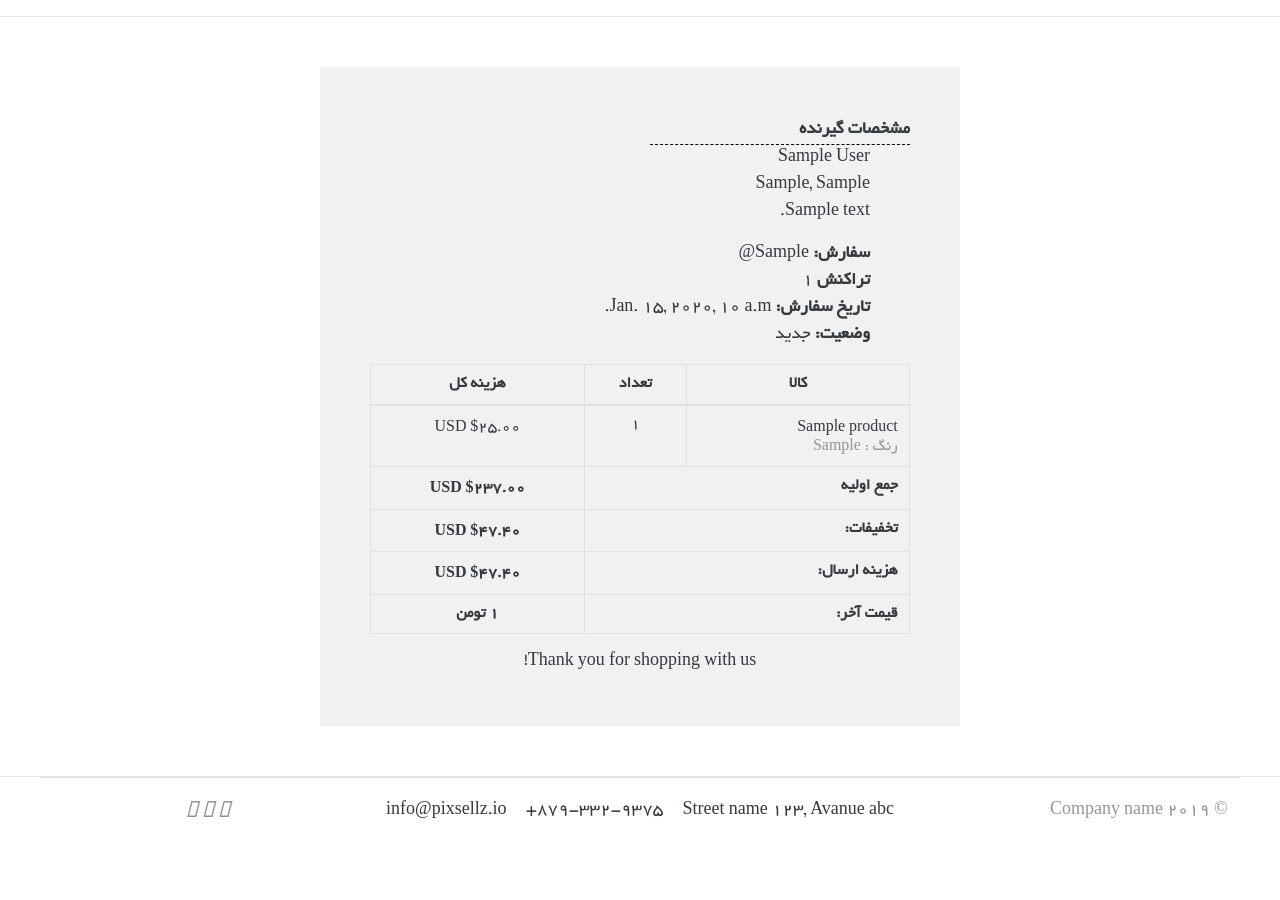
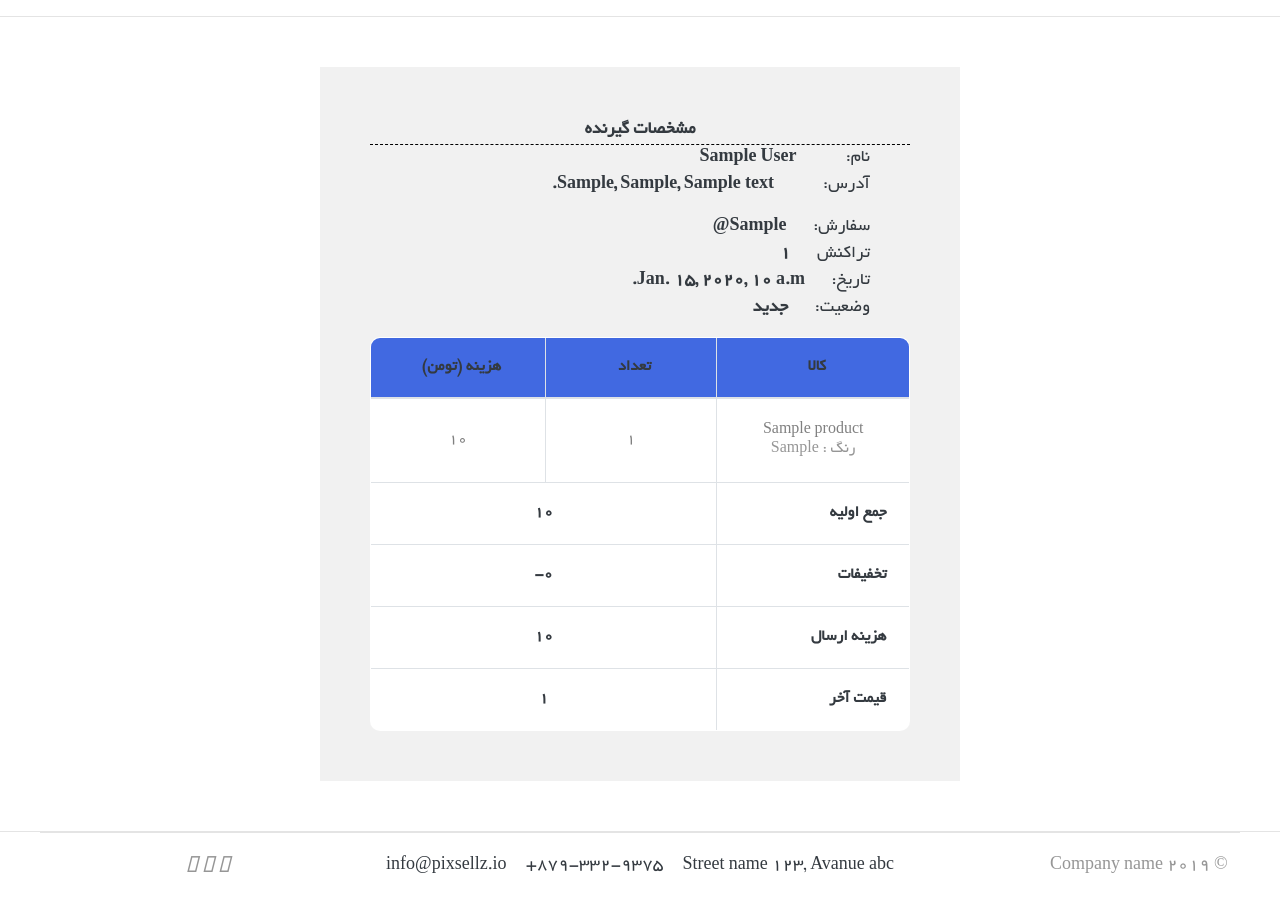
Before and after one commit to pya-h/Pheelstyle, a Django app: a page that uses templates/dashboard/single_order.html in a window 1280 px wide. Shown: the part 432-1332 px from the top of the page. Before the commit the page ends 1250 px from the top, so only its background shows below. Run offline with Django 3.2, Linux system fonts and the light colour scheme; a user stored in the database is signed in; tables that the repository leaves empty hold one stand-in row (values such as "Sample post"); some libraries are stand-ins or nearby versions; some web fonts are replaced.

Commit message:
single order section nearly complited

```diff
--- a/templates/dashboard/single_order.html
+++ b/templates/dashboard/single_order.html
@@ -1,25 +1,26 @@
 {% extends 'layout.html' %}
 {% load static %}
 {% block content %}
+        <link rel="stylesheet" type="text/css" href="{% static 'css/table.css' %}">
+
     <div class="container" style="width: 50%;padding: 50px;background: #f1f1f1;margin: 50px auto;">
         <div class="row invoice row-printable">
             <div class="col-md-12">
                 <!-- col-lg-12 start here -->
                 <div class="panel panel-default plain" id="dash_0">
                     <!-- Start .panel -->
-                    <div class="panel-body p30">
+                    <div class="panel-body">
                         <div dir="rtl" class="row text-right">
                             <!-- Start .row -->
 
                             <!-- col-lg-6 end here -->
-                            <div class="col-lg-6">
+                            <div class="text-center col-12">
                                 <!-- col-lg-6 start here -->
                                 <div class="invoice-from">
                                     <strong>مشخصات گیرنده</strong>
                                     <ul style="border-top: 1px dashed black; list-style-type: none" class="w-100 text-right" >
-                                        <li>{{ order.receiver }}</li>
-                                        <li> {{ order.receiver.province }}, {{ order.receiver.city }}</li>
-                                        <li> {{ order.receiver.address }}</li>
+                                        <li> نام: <strong class="mx-5">{{ order.receiver }}</strong></li>
+                                        <li> آدرس: <strong class="mx-5">{{ order.receiver.province }}, {{ order.receiver.city }}, {{ order.receiver.address }} </strong></li>
                                     </ul>
                                 </div>
                             </div>
@@ -30,28 +31,30 @@
                                 <div class="invoice-details mt25">
                                     <div class="well">
                                         <ul lass="list-unstyled mb0" style="list-style-type: none">
-                                            <li><strong>سفارش:</strong> {{ order.key  }}@</li>
-                                            <li><strong>تراکنش</strong> {{ order.transaction.receipt.reference_id }}</li>
-                                            <li><strong>تاریخ سفارش:</strong> {{ order.date_created }} </li>
-                                            <li><strong>وضعیت:</strong> {{ order.status_fa }} </li>
+                                            <li>سفارش:<strong class="mx-4"> {{ order.key  }}@ </strong></li>
+                                            <li>تراکنش<strong class="mx-4"> {{ order.transaction.receipt.reference_id }} </strong></li>
+                                            <li>تاریخ:<strong class="mx-4"> {{ order.date_created }} </strong> </li>
+                                            <li>وضعیت:<strong class="mx-4"> {{ order.status_fa }} </strong></li>
                                         </ul>
                                     </div>
                                 </div>
 
                                 <div class="invoice-items">
-                                    <div class="table-responsive" style="overflow: hidden; outline: none;" tabindex="0">
-                                        <table class="table table-bordered">
+                                    <div class="container-table-orders m-0 p-0" style="overflow: hidden; outline: none;" tabindex="0">
+                                    <div class="wrap-table-orders m-0 p-0">
+
+                                        <table class="table-orders table-bordered">
                                             <thead>
                                                 <tr>
-                                                    <th class="per70 text-center">کالا</th>
-                                                    <th class="per5 text-center">تعداد</th>
-                                                    <th class="per25 text-center">هزینه کل</th>
+                                                    <th class="table-column-1 text-center">کالا</th>
+                                                    <th class="table-column-1 text-center">تعداد</th>
+                                                    <th class="table-column-1  text-center">هزینه (تومن)</th>
                                                 </tr>
                                             </thead>
                                             <tbody>
                                             {% for item in items  %}
                                                 <tr>
-                                                    <td>
+                                                    <td  class="table-column-1 text-center p-4">
                                                         {{ item.product }}
                                                             {% if item.variations.all  %}
                                                                 {% for v in item.variations.all %}
@@ -61,34 +64,32 @@
                                                                 {% endfor %}
                                                             {% endif %}
                                                     </td>
-                                                    <td class="text-center">1</td>
-                                                    <td class="text-center">$25.00 USD</td>
+                                                    <td class="table-column-1 text-center p-3">1</td>
+                                                    <td class="table-column-1 text-center p-3">{{ item.cost }}</td>
                                                 </tr>
                                             {% endfor %}
                                             </tbody>
                                             <tfoot>
-                                                <tr>
-                                                    <th colspan="2" class="text-right">جمع اولیه</th>
-                                                    <th class="text-center">$237.00 USD</th>
+                                                <tr >
+                                                    <th class="text-right p-4">جمع اولیه</th>
+                                                    <th colspan="2"  class="text-center p-3">{{ order.cost }}</th>
                                                 </tr>
                                                 <tr>
-                                                    <th colspan="2" class="text-right">تخفیفات:</th>
-                                                    <th class="text-center">$47.40 USD</th>
+                                                    <th class="text-right p-4">تخفیفات</th>
+                                                    <th colspan="2" class="text-center p-3">{{ order.discounts }}-</th>
                                                 </tr>
                                                 <tr>
-                                                    <th colspan="2" class="text-right">هزینه ارسال:</th>
-                                                    <th class="text-center">$47.40 USD</th>
+                                                    <th class="text-right p-4">هزینه ارسال</th>
+                                                    <th colspan="2" class="text-center p-3">{{ order.shipping_cost }}</th>
                                                 </tr>
                                                 <tr>
-                                                    <th colspan="2" class="text-right">قیمت آخر:</th>
-                                                    <th class="text-center">{{ order.must_be_paid }} تومن</th>
+                                                    <th class="text-right p-4">قیمت آخر</th>
+                                                    <th colspan="2" class="text-center p-3">{{ order.must_be_paid }}</th>
                                                 </tr>
                                             </tfoot>
                                         </table>
                                     </div>
-                                </div>
-                                <div class="invoice-footer mt25">
-                                    <p class="text-center">Thank you for shopping with us!</p>
+                                    </div>
                                 </div>
                             </div>
                             <!-- col-lg-12 end here -->
```
